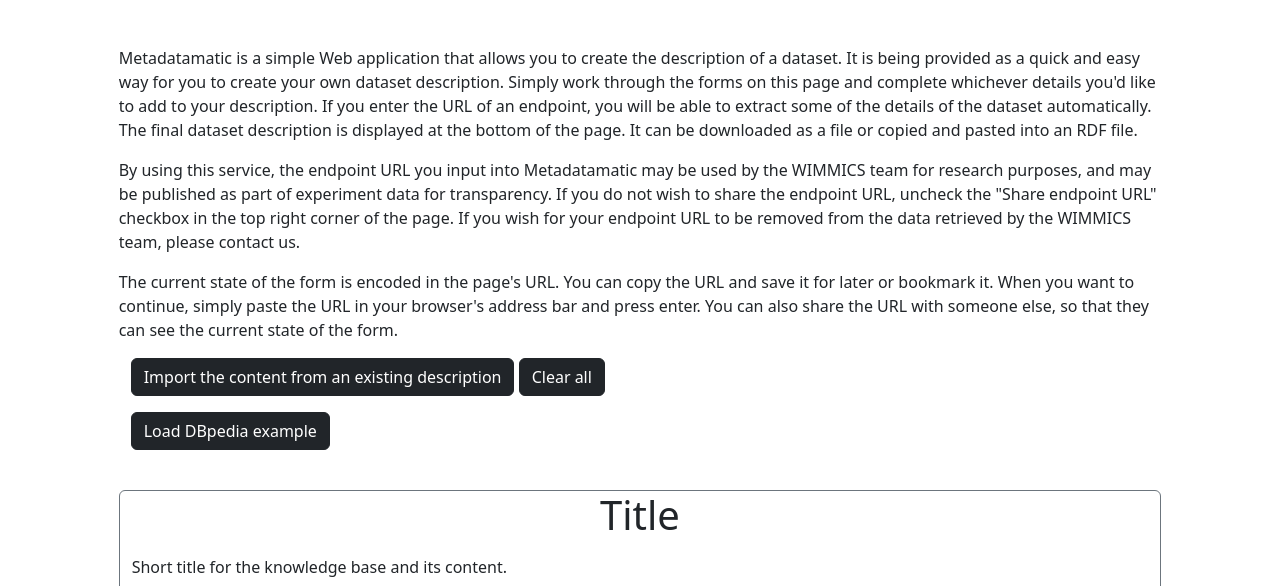
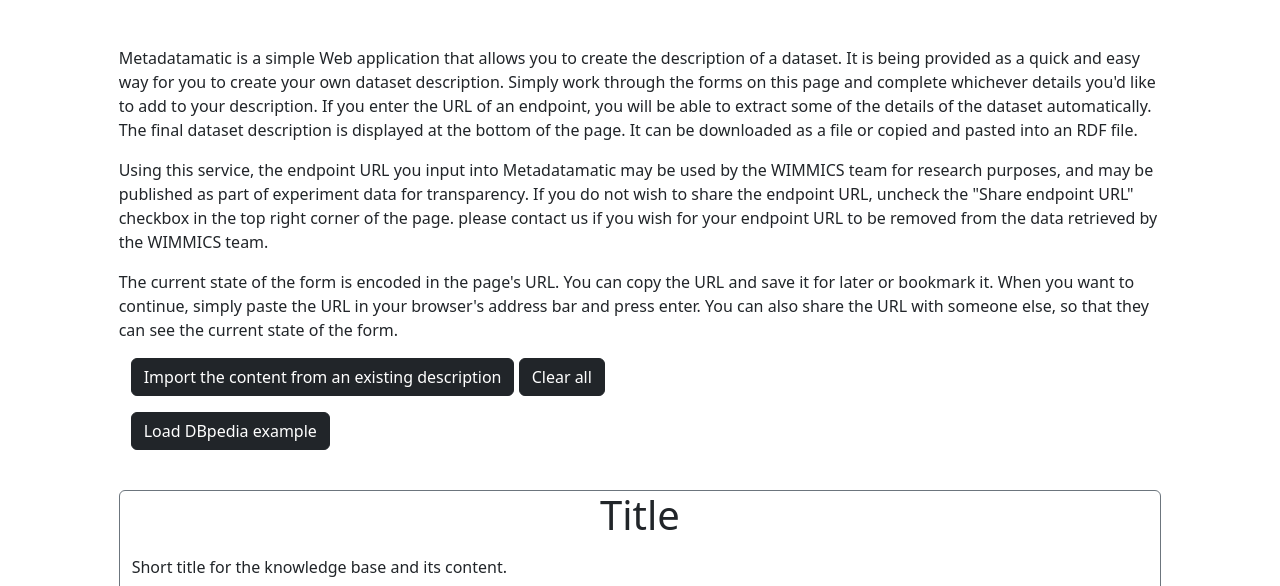
Before and after one commit to Wimmics/voidmatic, a website built with Parcel: page src/index.html in a window 1280 px wide. Shown: the part 214-800 px from the top of the page. Built offline with nearby package versions, Linux system fonts and the light colour scheme; a script that the page names is missing; what bootstrap5-autocomplete, rdflib would draw is missing.

Commit message:
minor fix

```diff
--- a/src/index.html
+++ b/src/index.html
@@ -130,13 +130,13 @@
                 </p>
 
                 <p about="https://wimmics.github.io/voidmatic/" property="usageInfo" class="text-justify-left">
-                    By using this service, the endpoint URL you input into Metadatamatic may be used by
+                    Using this service, the endpoint URL you input into Metadatamatic may be used by
                     the WIMMICS team for research purposes, and may be published as part of experiment data for
                     transparency.
                     If you do not wish to share the endpoint URL, uncheck the "Share endpoint URL" checkbox in the top
                     right corner of the page.
-                    If you wish for your endpoint URL to be removed from the data retrieved by the WIMMICS team, please
-                    contact us.
+                    please contact us if you wish for your endpoint URL to be removed from the data retrieved by the
+                    WIMMICS team.
                 </p>
 
                 <p>
```
